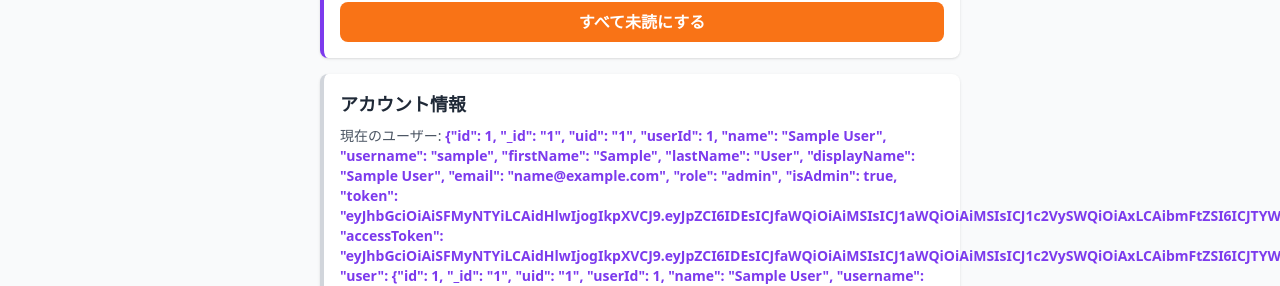
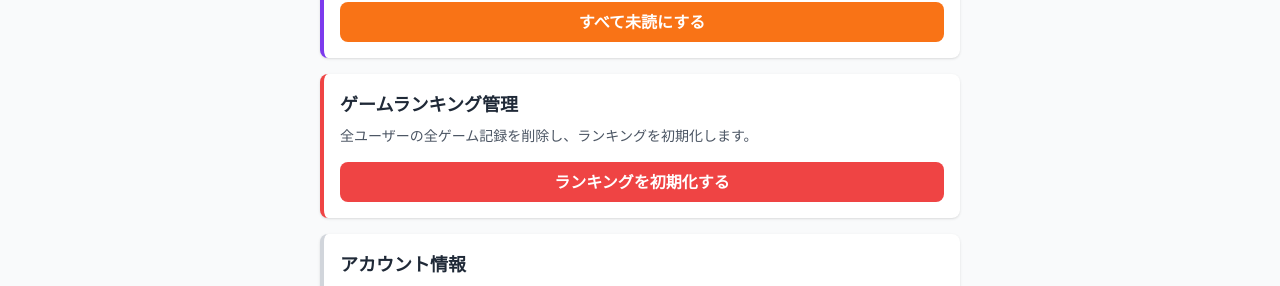
Before and after one commit to Hapiemon/Mayuko, a Next.js app: page /settings in a window 1280 px wide. Shown: the part 653-939 px from the top of the page. Built offline with nearby package versions, Linux system fonts and the light colour scheme; no server answers; the database is empty; sample sign-in values are in the browser's storage.

Commit message:
feat: add functionality to clear all game rankings with user confirmation

```diff
--- a/src/app/api/game-rankings/route.ts
+++ b/src/app/api/game-rankings/route.ts
@@ -61,3 +61,15 @@ export async function POST(req: NextRequest) {
     return NextResponse.json({ error: 'DB error' }, { status: 500 });
   }
 }
+
+export async function DELETE() {
+  try {
+    await ensureSchema();
+    const sql = getSql();
+    await sql`DELETE FROM game_rankings`;
+    return NextResponse.json({ ok: true });
+  } catch (err) {
+    console.error(err);
+    return NextResponse.json({ error: 'DB error' }, { status: 500 });
+  }
+}
--- a/src/app/game/brain-training/page.tsx
+++ b/src/app/game/brain-training/page.tsx
@@ -37,12 +37,12 @@ function shuffle<T>(items: T[]): T[] {
   return array;
 }
 
-function generateDeck(level: number): { cards: Card[]; gridSize: number; deckEmoji: string } {
+function generateDeck(level: number): { cards: Card[]; gridSize: number } {
   const gridSize = LEVEL_CONFIG[level].size;
   const totalSlots = gridSize * gridSize;
   const pairCount = Math.floor(totalSlots / 2);
   const selected = shuffle(EMOJIS).slice(0, pairCount);
-  const deckEmoji = selected[Math.floor(Math.random() * selected.length)] ?? '🃏';
+  const oddCard = selected[Math.floor(Math.random() * selected.length)] ?? '🍀';
 
   const values: string[] = [];
   selected.forEach((emoji) => {
@@ -50,7 +50,7 @@ function generateDeck(level: number): { cards: Card[]; gridSize: number; deckEmo
   });
 
   if (totalSlots % 2 === 1) {
-    values.push(deckEmoji);
+    values.push(oddCard);
   }
 
   const cards = shuffle(values).map((value, index) => ({
@@ -59,7 +59,7 @@ function generateDeck(level: number): { cards: Card[]; gridSize: number; deckEmo
     isMatched: false,
   }));
 
-  return { cards, gridSize, deckEmoji };
+  return { cards, gridSize };
 }
 
 export default function BrainTrainingPage() {
@@ -74,7 +74,6 @@ export default function BrainTrainingPage() {
   const [turnCount, setTurnCount] = useState(0);
   const [matchedPairs, setMatchedPairs] = useState(0);
   const [totalPairs, setTotalPairs] = useState(0);
-  const [deckEmoji, setDeckEmoji] = useState('🃏');
   const [message, setMessage] = useState('レベルを選んで開始してください');
   const [saved, setSaved] = useState(false);
 
@@ -95,7 +94,6 @@ export default function BrainTrainingPage() {
     setLevel(selectedLevel);
     setGridSize(generated.gridSize);
     setCards(generated.cards);
-    setDeckEmoji(generated.deckEmoji);
     setOpenedIndices([]);
     setLockBoard(false);
     setTurnCount(0);
@@ -188,7 +186,6 @@ export default function BrainTrainingPage() {
     setTurnCount(0);
     setMatchedPairs(0);
     setTotalPairs(0);
-    setDeckEmoji('🃏');
     setSaved(false);
     setMessage('レベルを選んで開始してください');
   };
@@ -264,7 +261,7 @@ export default function BrainTrainingPage() {
                       disabled={phase !== 'playing' || card.isMatched || openedIndices.includes(index) || lockBoard}
                       className={`aspect-square rounded-xl border text-xl transition sm:text-2xl md:text-3xl ${isOpen ? 'border-cyan-200/40 bg-cyan-300/20' : 'border-cyan-300/30 bg-cyan-500/10 hover:bg-cyan-500/20'} disabled:cursor-default`}
                     >
-                      {isOpen ? card.value : deckEmoji}
+                      {isOpen ? card.value : '?'}
                     </button>
                   );
                 })}
--- a/src/app/settings/page.tsx
+++ b/src/app/settings/page.tsx
@@ -28,7 +28,9 @@ export default function SettingsPage() {
   const router = useRouter();
   const [currentUser, setCurrentUser] = useState<string>('');
   const [isClearing, setIsClearing] = useState(false);
+  const [isClearingRankings, setIsClearingRankings] = useState(false);
   const [message, setMessage] = useState('');
+  const [rankingMessage, setRankingMessage] = useState('');
   const [quizQuestions, setQuizQuestions] = useState<QuizQuestion[]>([]);
   const [loadingQuiz, setLoadingQuiz] = useState(false);
   const [savingQuiz, setSavingQuiz] = useState(false);
@@ -96,6 +98,32 @@ export default function SettingsPage() {
       setMessage('✗ エラーが発生しました');
     } finally {
       setIsClearing(false);
+    }
+  };
+
+  const handleClearAllGameRankings = async () => {
+    if (!window.confirm('全ユーザーのゲームランキングを初期化しますか？')) {
+      return;
+    }
+
+    setIsClearingRankings(true);
+    setRankingMessage('');
+
+    try {
+      const res = await fetch('/api/game-rankings', {
+        method: 'DELETE',
+      });
+
+      if (!res.ok) {
+        throw new Error('Failed to clear rankings');
+      }
+
+      setRankingMessage('✓ 全ユーザーのゲームランキングを初期化しました');
+    } catch (err) {
+      console.error(err);
+      setRankingMessage('✗ ランキング初期化に失敗しました');
+    } finally {
+      setIsClearingRankings(false);
     }
   };
 
@@ -321,6 +349,25 @@ export default function SettingsPage() {
             )}
           </div>
 
+          <div className="bg-white rounded-lg shadow p-4 border-l-4 border-red-500">
+            <h2 className="text-lg font-semibold mb-2 text-gray-800">ゲームランキング管理</h2>
+            <p className="text-sm text-gray-600 mb-4">
+              全ユーザーの全ゲーム記録を削除し、ランキングを初期化します。
+            </p>
+            <button
+              onClick={handleClearAllGameRankings}
+              disabled={isClearingRankings}
+              className="w-full bg-red-500 hover:bg-red-600 disabled:opacity-50 disabled:cursor-not-allowed text-white font-semibold py-2 px-4 rounded-lg transition-colors"
+            >
+              {isClearingRankings ? '処理中...' : 'ランキングを初期化する'}
+            </button>
+            {rankingMessage && (
+              <p className={`text-sm mt-3 ${rankingMessage.includes('✓') ? 'text-green-600' : 'text-red-600'}`}>
+                {rankingMessage}
+              </p>
+            )}
+          </div>
+
           {/* その他の情報 */}
           <div className="bg-white rounded-lg shadow p-4 border-l-4 border-gray-300">
             <h2 className="text-lg font-semibold mb-2 text-gray-800">アカウント情報</h2>
```
